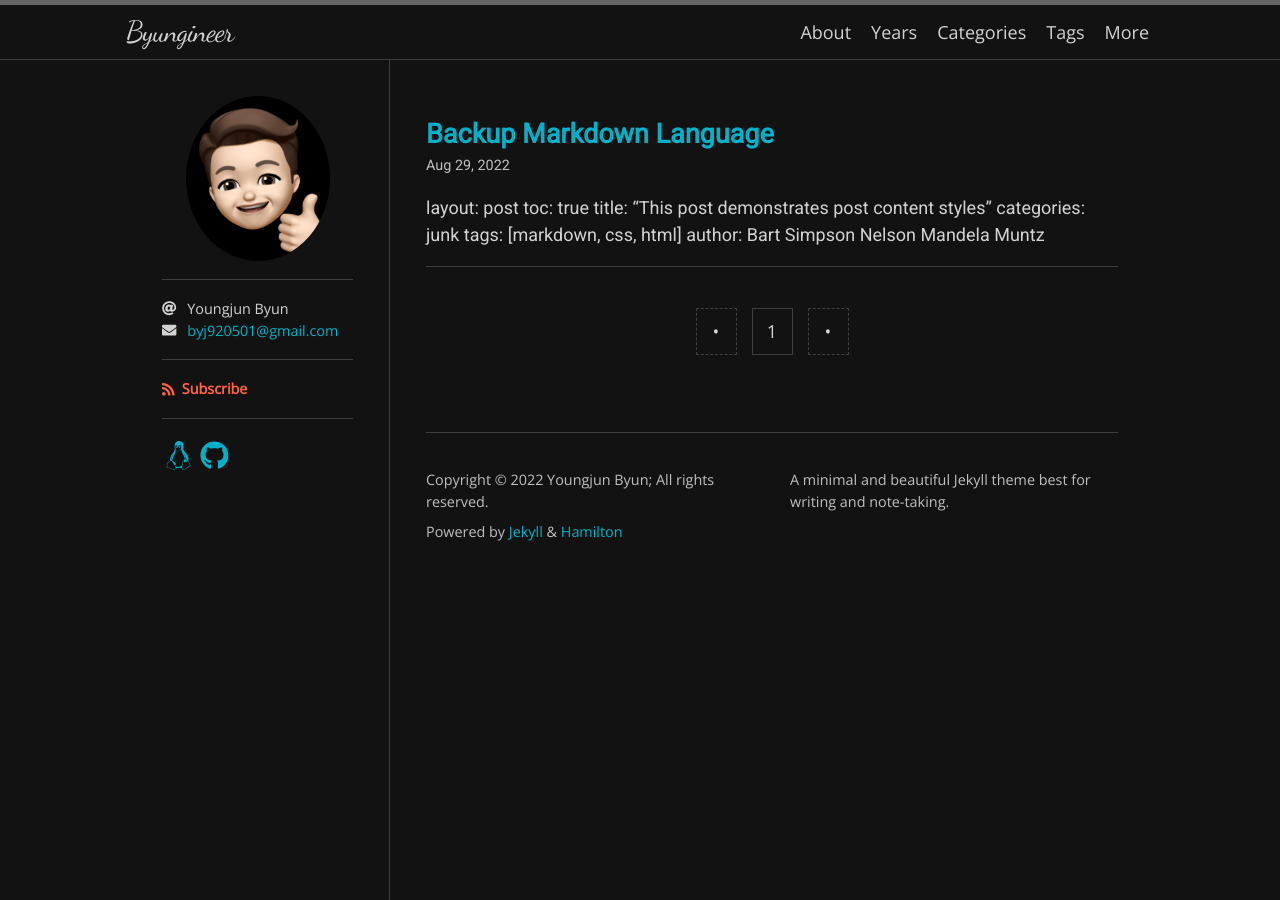
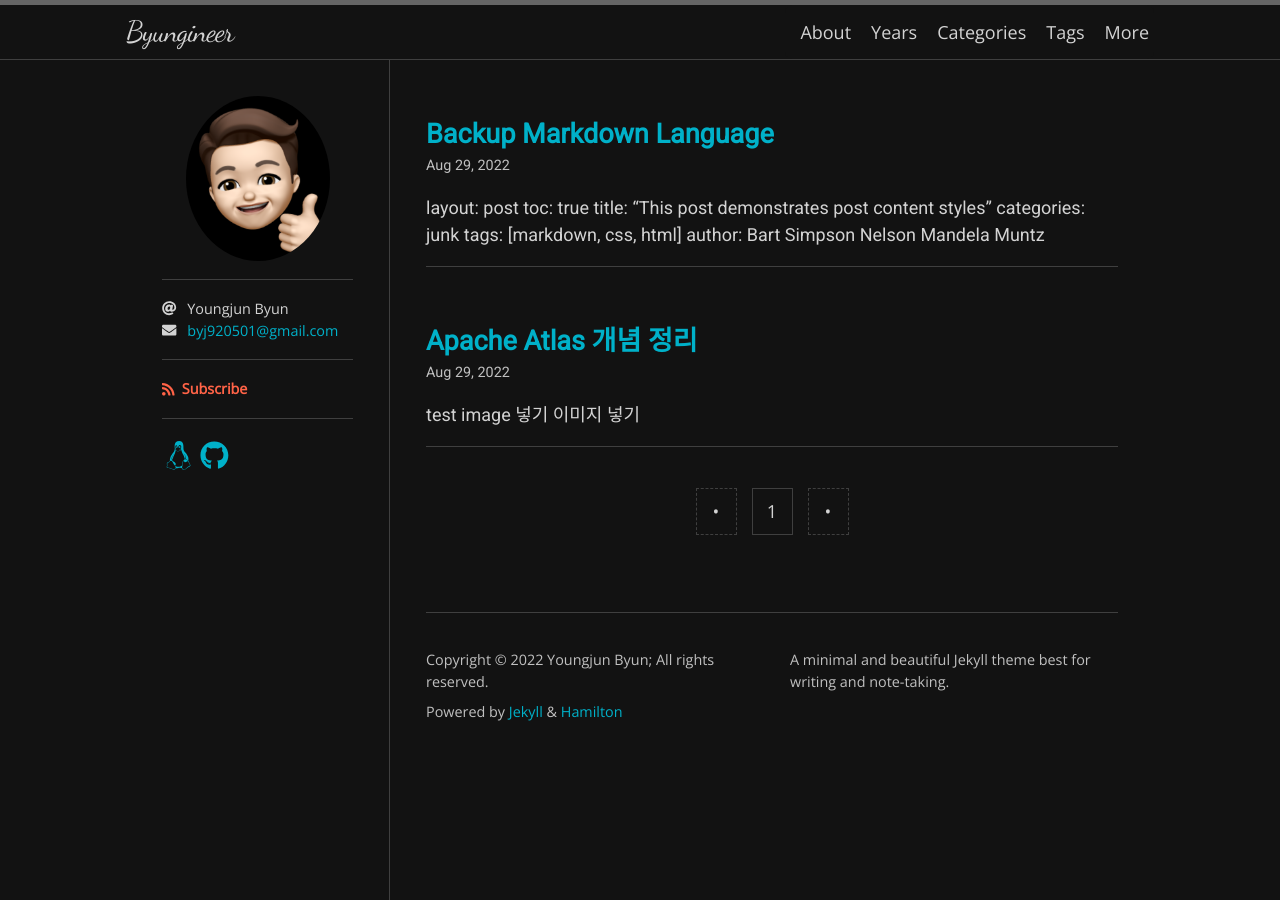
Before and after one commit to byj1009/byj1009.github.io, a Jekyll site: the page built from index.html, in a window 1280 px wide. Built offline with Jekyll 4.4.1, drawn with Linux system fonts in a browser that asks for light colours; nearby versions of some CDN libraries; some web fonts are replaced; the list of posts is cut into pages by our own code.

Commit message:
20220829

```diff
--- /dev/null
+++ b/_posts/2022-08-29-apache-atlas.md
@@ -0,0 +1,13 @@
+---
+layout: post
+title: "Apache Atlas 개념 정리" #게시물 이름
+tags: [Apache, Atlas, study] #태그 설정
+categories: Study #카테고리 설정
+author: # 작성자
+  - Byungineer
+#toc : true #Table of Contents
+---
+
+test image 넣기
+이미지 넣기
+<img src="/_data/image/atlas-banner.png" alt="test" style="height: 100px; width:100px;"/>
--- a/_posts/2022-08-29-backup-commandline.md
+++ b/_posts/2022-08-29-backup-commandline.md
@@ -166,3 +166,8 @@ Check out the [Jekyll docs][jekyll-docs] for more info on how to get the most ou
 [jekyll-docs]: http://jekyllrb.com/docs/home
 [jekyll-gh]:   https://github.com/jekyll/jekyll
 [jekyll-talk]: https://talk.jekyllrb.com/
+
+
+
+이미지 넣기
+<img src="/_data/image/atlas-banner.png" alt="test" style="height: 100px; width:100px;"/>
```
Also changed, not shown: _data/image/atlas-banner.png (added).
